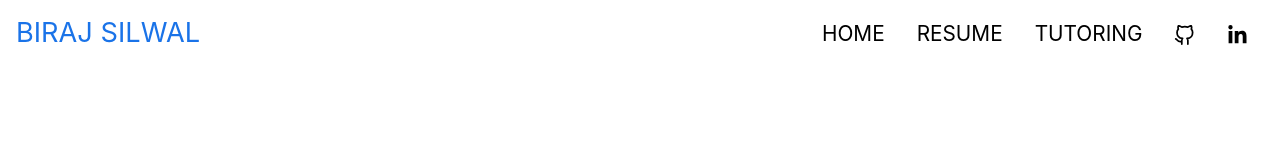
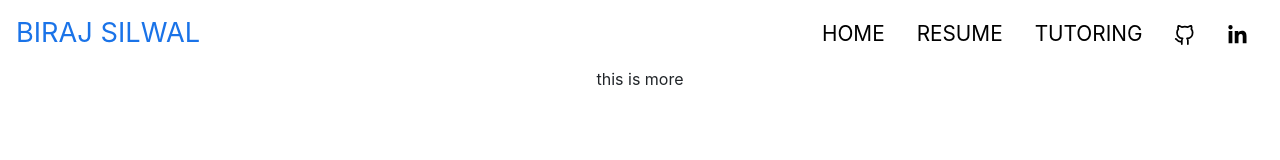
Before and after one commit to birajsilwal/ReactWebsite, a React (Create React App) app: page /more in a window 1280 px wide. Shown: the top 160 px of the page. Built offline with nearby package versions, Linux system fonts and the light colour scheme.

Commit message:
added "more" page

```diff
--- a/src/App.js
+++ b/src/App.js
@@ -4,6 +4,7 @@ import "bootstrap/dist/css/bootstrap.min.css";
 import Home from "./pages/Home";
 import Resume from "./pages/Resume";
 import Tutoring from "./pages/Tutoring";
+import More from "./pages/More";
 import test from "./pages/test";
 import { BrowserRouter as Router, Switch, Route } from "react-router-dom";
 import Header from "./components/Header";
@@ -29,6 +30,7 @@ function App() {
           <Route exact path="/" component={Home} />
           <Route exact path="/resume" component={Resume} />
           <Route exact path="/tutoring" component={Tutoring} />
+          <Route exact path="/more" component={More} />
           <Route exact path="/test" component={test} />
         </Switch>
       </div>
--- /dev/null
+++ b/src/pages/More.jsx
@@ -0,0 +1,9 @@
+import React from 'react'
+
+export default function More() {
+  return (
+    <div>
+      this is more
+    </div>
+  )
+}
```
